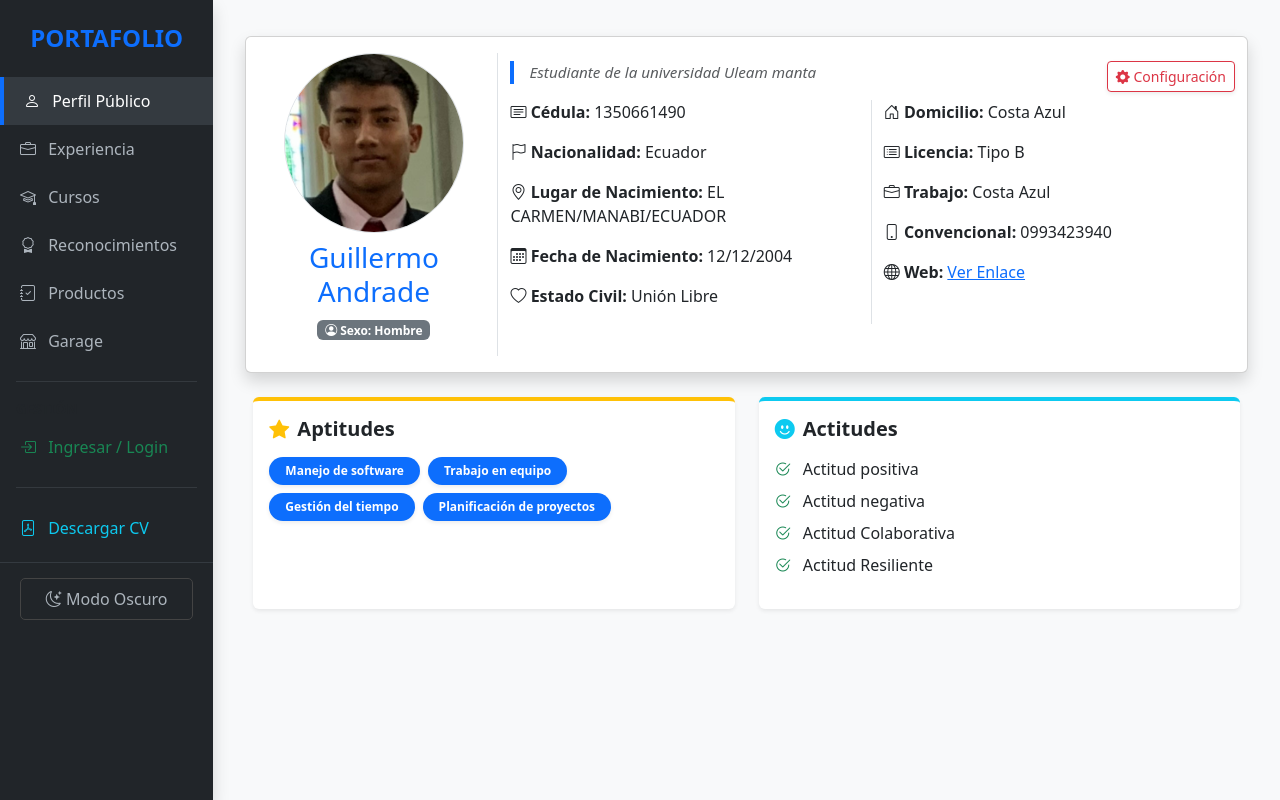
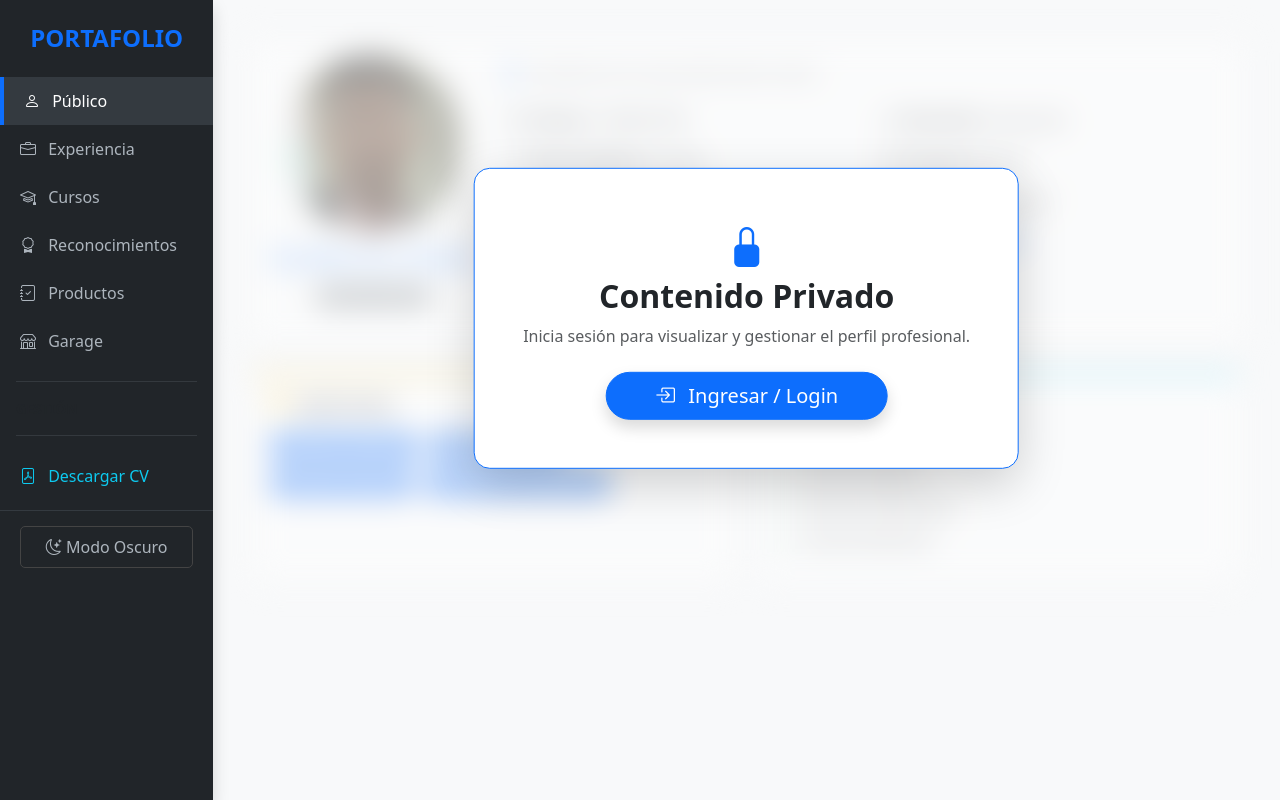
Before and after one commit to SoyElMemo/Configuracion-para-Render, a Django app: page / in a window 1280 px wide. Run offline with Django 5.2, Linux system fonts and the light colour scheme; data comes from the database, SQL or seed files in the repository.

Commit message:
disque mejora2

```diff
--- a/portafolio/templates/base.html
+++ b/portafolio/templates/base.html
@@ -7,7 +7,7 @@
     <link rel="stylesheet" href="https://cdn.jsdelivr.net/npm/bootstrap-icons@1.11.0/font/bootstrap-icons.css">
     <style>
         /* ESTRUCTURA ORIGINAL PRESERVADA */
-        .sidebar { position: fixed; top: 0; left: 0; bottom: 0; z-index: 100; background: #212529; color: white; padding: 0; overflow-y: auto; }
+        .sidebar { position: fixed; top: 0; left: 0; bottom: 0; z-index: 100; background: #212529; color: white; padding: 0; overflow-y: auto; width: 16.666667%; }
         .sidebar a { color: #adb5bd; text-decoration: none; padding: 12px 20px; display: block; }
         .sidebar a:hover, .sidebar a.active { background: #343a40; color: white; border-left: 4px solid #0d6efd; }
         .content { padding: 20px; background: #f8f9fa; min-height: 100vh; margin-left: 16.666667%; transition: background-color 0.3s, color 0.3s; }
@@ -17,15 +17,15 @@
             .content { margin-left: 0; width: 100%; }
         }
 
-        /* --- CORRECCIÓN MODO OSCURO (ACTITUDES Y FUNCIONES) --- */
-        body.dark-mode { background-color: #121212; color: #f8f9fa; }
+        /* --- CORRECCIÓN MODO OSCURO MEJORADA --- */
+        body.dark-mode { background-color: #121212; color: #f8f9fa !important; }
         body.dark-mode .content { background-color: #1a1a1a !important; }
-        body.dark-mode .card { background-color: #242424 !important; border-color: #444; }
-        body.dark-mode .modal-content { background-color: #242424; color: white; }
+        body.dark-mode .card { background-color: #242424 !important; border-color: #444 !important; }
+        body.dark-mode .modal-content { background-color: #242424; color: white; border: 1px solid #444; }
 
         /* FUERZA EL CAMBIO DE COLOR EN TODOS LOS TEXTOS PARA QUE SEAN LEGIBLES */
         body.dark-mode p,
-        body.dark-mode span,
+        body.dark-mode span:not(.badge),
         body.dark-mode li,
         body.dark-mode i,
         body.dark-mode h1,
@@ -35,10 +35,14 @@
         body.dark-mode h5,
         body.dark-mode h6,
         body.dark-mode label,
-        body.dark-mode div,
+        body.dark-mode div:not(.badge),
+        body.dark-mode strong,
         body.dark-mode .text-muted {
             color: #f8f9fa !important;
         }
+
+        /* Especial para las tarjetas del muro de login en modo oscuro */
+        body.dark-mode .dark-mode-card { background-color: #242424 !important; border: 1px solid #0d6efd !important; }
 
         body.dark-mode .list-group-item { background-color: #242424; color: white; border-color: #444; }
 
@@ -73,7 +77,7 @@
                 {% endif %}
 
                 <a href="{% url 'home' %}" class="{% if request.resolver_match.url_name == 'home' %}active{% endif %}">
-                    <i class="bi bi-person me-2"></i> Perfil Público
+                    <i class="bi bi-person me-2"></i> Público
                 </a>
                 <a href="{% url 'experiencia' %}" class="{% if request.resolver_match.url_name == 'experiencia' %}active{% endif %}">
                     <i class="bi bi-briefcase me-2"></i> Experiencia
@@ -110,11 +114,6 @@
                     </form>
                     <a href="#" onclick="document.getElementById('logout-form').submit();" class="text-secondary">
                         <i class="bi bi-box-arrow-left me-2"></i> Cerrar Sesión
-                    </a>
-
-                {% else %}
-                    <a href="/admin/login/?next=/" class="text-success">
-                        <i class="bi bi-box-arrow-in-right me-2"></i> Ingresar / Login
                     </a>
                 {% endif %}
 
--- a/portafolio/templates/home.html
+++ b/portafolio/templates/home.html
@@ -1,26 +1,43 @@
 {% extends 'base.html' %}
 {% block content %}
-<div class="container-fluid">
-    <div class="card shadow mt-3">
+<div class="container-fluid position-relative">
+
+    {% if not user.is_authenticated %}
+    <div class="position-absolute top-50 start-50 translate-middle text-center w-100" style="z-index: 1000;">
+        <div class="bg-white dark-mode-card p-5 shadow-lg rounded-4 d-inline-block border border-primary">
+            <i class="bi bi-lock-fill text-primary fs-1 mb-3"></i>
+            <h2 class="fw-bold">Contenido Privado</h2>
+            <p class="text-muted mb-4">Inicia sesión para visualizar y gestionar el perfil profesional.</p>
+            <a href="/admin/login/?next=/" class="btn btn-primary btn-lg px-5 rounded-pill shadow">
+                <i class="bi bi-box-arrow-in-right me-2"></i> Ingresar / Login
+            </a>
+        </div>
+    </div>
+    {% endif %}
+
+    <div style="{% if not user.is_authenticated %} filter: blur(15px); pointer-events: none; opacity: 0.4; user-select: none; {% endif %}">
+        <div class="card shadow-sm mt-3">
             <div class="card-body">
                 <div class="row">
-                <div class="col-md-3 text-center border-end">
+                    <div class="col-md-3 text-center border-end border-opacity-25">
                         {% if perfil.foto %}
                             <img src="{{ perfil.foto.url }}" class="rounded-circle border" style="width: 180px; height: 180px; object-fit: cover;">
                         {% else %}
                             <img src="https://ui-avatars.com/api/?name={{ perfil.nombres }}+{{ perfil.apellidos }}&size=180" class="rounded-circle border">
                         {% endif %}
 
-                    <h3 class="mt-2 text-primary">{{ perfil.nombres.split.0 }} {{ perfil.apellidos.split.0 }}</h3>
+                        <h3 class="mt-2 text-primary">{{ perfil.nombres }}</h3>
                         <p class="badge bg-secondary"><i class="bi bi-person-circle"></i> Sexo: {{ perfil.get_sexo_display }}</p>
                     </div>
 
                     <div class="col-md-9 position-relative">
+                        {% if user.is_authenticated %}
                         <div class="position-absolute top-0 end-0 p-2">
                             <a href="/admin/portafolio/datospersonales/{{ perfil.idperfil }}/change/" class="btn btn-sm btn-outline-danger shadow-sm">
                                 <i class="bi bi-gear-fill"></i> Configuración
                             </a>
                         </div>
+                        {% endif %}
 
                         {% if perfil.descripcionperfil %}
                         <div class="mb-3 mt-2">
@@ -30,7 +47,7 @@
                         </div>
                         {% endif %}
 
-                    <div class="row">
+                        <div class="row mt-4">
                             <div class="col-md-6">
                                 <p><i class="bi bi-card-text"></i> <strong>Cédula:</strong> {{ perfil.numerocedula }}</p>
                                 <p><i class="bi bi-flag"></i> <strong>Nacionalidad:</strong> {{ perfil.nacionalidad.name }}</p>
@@ -38,11 +55,10 @@
                                 <p><i class="bi bi-calendar3"></i> <strong>Fecha de Nacimiento:</strong> {{ perfil.fechanacimiento|date:"d/m/Y" }}</p>
                                 <p><i class="bi bi-heart"></i> <strong>Estado Civil:</strong> {{ perfil.estadocivil }}</p>
                             </div>
-                        <div class="col-md-6 border-start">
+                            <div class="col-md-6 border-start border-opacity-25">
                                 <p><i class="bi bi-house-door"></i> <strong>Domicilio:</strong> {{ perfil.direcciondomiciliaria }}</p>
                                 <p><i class="bi bi-card-list"></i> <strong>Licencia:</strong> {{ perfil.licenciaconducir|default:"No posee" }}</p>
                                 {% if perfil.direcciontrabajo %}<p><i class="bi bi-briefcase"></i> <strong>Trabajo:</strong> {{ perfil.direcciontrabajo }}</p>{% endif %}
-                            {% if perfil.telefonoconvencional %}<p><i class="bi bi-phone"></i> <strong>Convencional:</strong> {{ perfil.telefonoconvencional }}</p>{% endif %}
                                 {% if perfil.sitioweb %}
                                     <p><i class="bi bi-globe"></i> <strong>Web:</strong> <a href="{{ perfil.sitioweb }}" target="_blank">Ver Enlace</a></p>
                                 {% endif %}
@@ -57,15 +73,13 @@
             <div class="col-md-6 mb-3">
                 <div class="card h-100 shadow-sm border-0 border-top border-4 border-warning">
                     <div class="card-body">
-                    <h5 class="fw-bold mb-3 text-dark"><i class="bi bi-star-fill text-warning me-2"></i>Aptitudes</h5>
+                        <h5 class="fw-bold mb-3"><i class="bi bi-star-fill text-warning me-2"></i>Aptitudes</h5>
                         <div class="d-flex flex-wrap gap-2">
-                        {% if perfil.lista_aptitudes %}
                             {% for item in perfil.lista_aptitudes %}
                                 <span class="badge rounded-pill bg-primary px-3 py-2 shadow-sm">{{ item }}</span>
+                            {% empty %}
+                                <small class="text-muted">Sin aptitudes registradas.</small>
                             {% endfor %}
-                        {% else %}
-                            <small class="text-muted">Agrega aptitudes separadas por comas en el Admin.</small>
-                        {% endif %}
                         </div>
                     </div>
                 </div>
@@ -73,19 +87,18 @@
             <div class="col-md-6 mb-3">
                 <div class="card h-100 shadow-sm border-0 border-top border-4 border-info">
                     <div class="card-body">
-                    <h5 class="fw-bold mb-3 text-dark"><i class="bi bi-emoji-smile-fill text-info me-2"></i>Actitudes</h5>
+                        <h5 class="fw-bold mb-3"><i class="bi bi-emoji-smile-fill text-info me-2"></i>Actitudes</h5>
                         <ul class="list-unstyled">
-                        {% if perfil.lista_actitudes %}
                             {% for item in perfil.lista_actitudes %}
                                 <li class="mb-2"><i class="bi bi-check2-circle text-success me-2"></i> {{ item }}</li>
+                            {% empty %}
+                                <small class="text-muted">Sin actitudes registradas.</small>
                             {% endfor %}
-                        {% else %}
-                            <small class="text-muted">Agrega actitudes separadas por comas en el Admin.</small>
-                        {% endif %}
                         </ul>
                     </div>
                 </div>
             </div>
         </div>
     </div>
+</div>
 {% endblock %}
```
Lines whose indentation alone changed are shown as unchanged.
